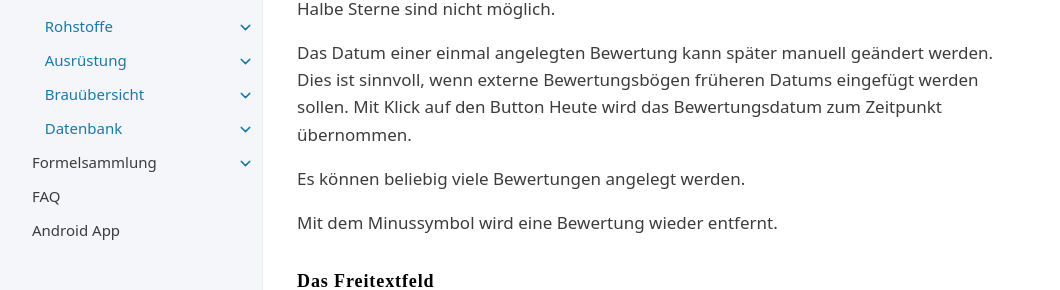
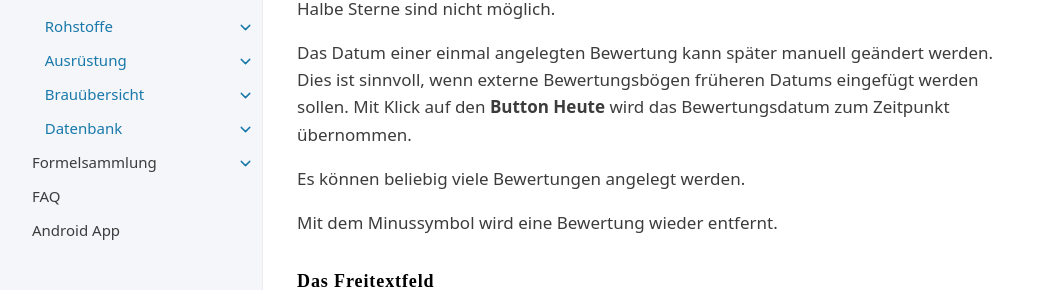
Before and after one commit to kleiner-brauhelfer/kleiner-brauhelfer.github.io, a Jekyll site: the page built from docs/programmreiter/bewertung/bewertung-sterne.md, in a window 1280 px wide and 1350 px high. Shown: the part 645-935 px from the top of the window, without its empty margins (109-1169 px from the left). Built offline with Jekyll 4.4.1, drawn with Linux system fonts in a browser that asks for light colours.

Commit message:
Minor Update
Minor Update

```diff
--- a/docs/programmreiter/bewertung/bewertung-sterne.md
+++ b/docs/programmreiter/bewertung/bewertung-sterne.md
@@ -22,7 +22,7 @@ Mit Klick auf das Plussymbol wird eine neue Bewertung angelegt und das **Sternes
 
 Sterne werden in der rechten Fensterhälfte gesetzt, erst dann erscheinen sie in der linken. Halbe Sterne sind nicht möglich.
 
-Das Datum einer einmal angelegten Bewertung kann später manuell geändert werden. Dies ist sinnvoll, wenn externe Bewertungsbögen früheren Datums eingefügt werden sollen. Mit Klick auf den Button Heute wird das Bewertungsdatum zum Zeitpunkt übernommen.
+Das Datum einer einmal angelegten Bewertung kann später manuell geändert werden. Dies ist sinnvoll, wenn externe Bewertungsbögen früheren Datums eingefügt werden sollen. Mit Klick auf den **Button Heute** wird das Bewertungsdatum zum Zeitpunkt übernommen.
 
 Es können beliebig viele Bewertungen angelegt werden.
 
```
